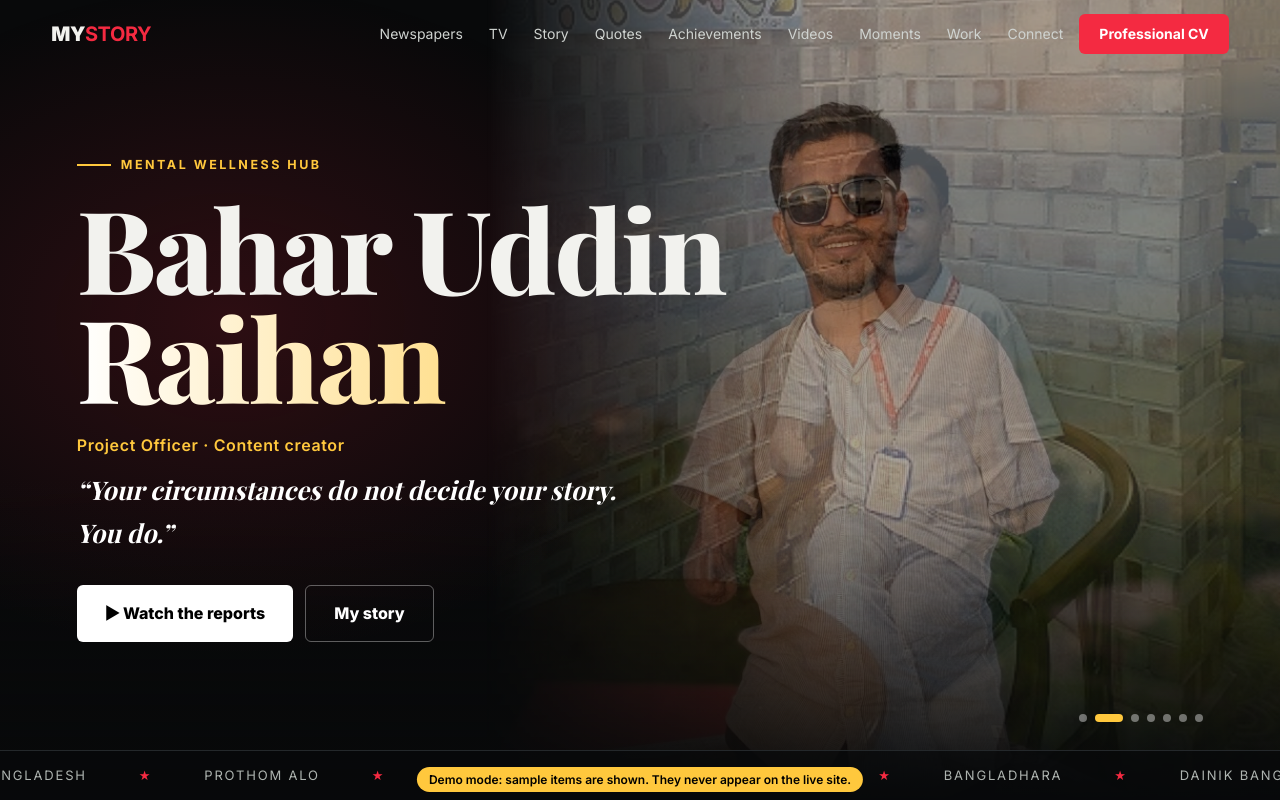
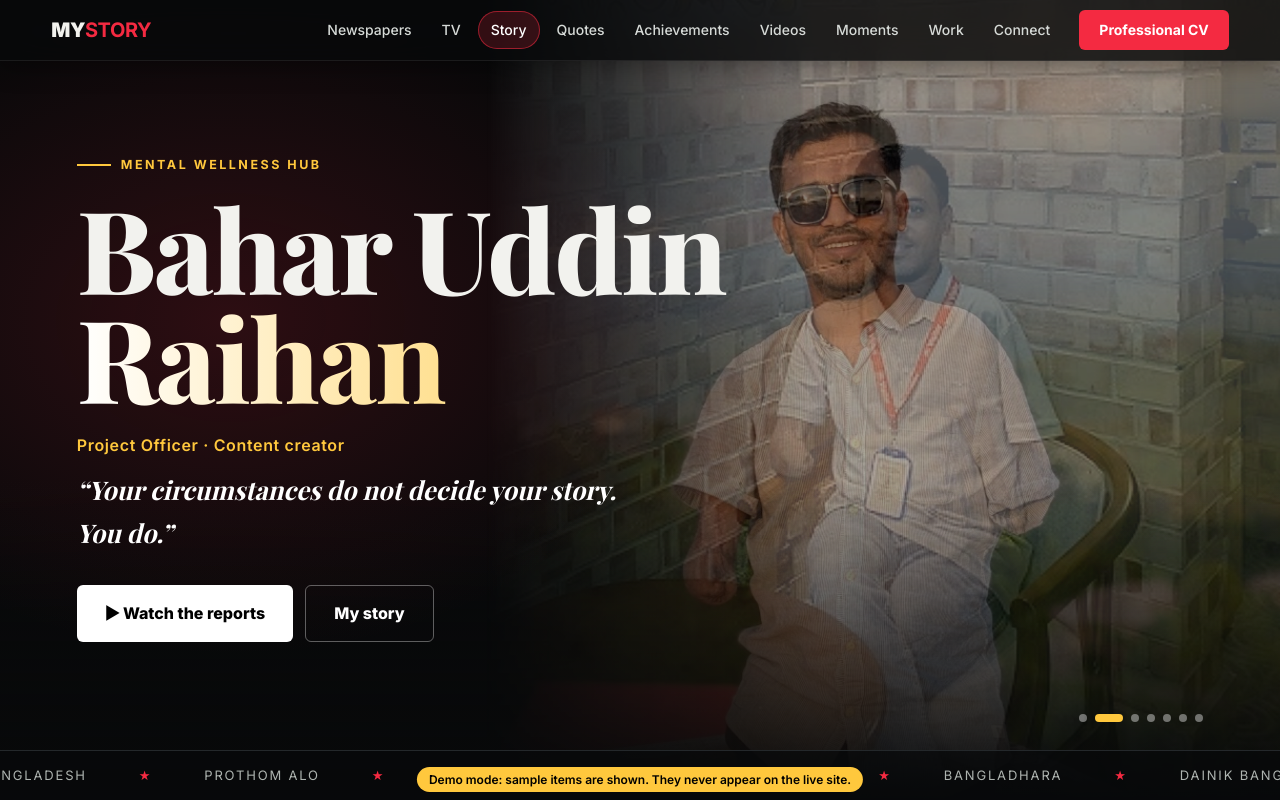
Before and after one commit to BaharRaihan/BaharRaihan.github.io, a plain HTML site: page index.html in a window 1280 px wide. Shown: the top 800 px of the page. Drawn offline with nearby package versions, Linux system fonts and the light colour scheme; a web font is replaced by a local one.

Commit message:
Add files via upload

```diff
--- a/home.css
+++ b/home.css
@@ -6,19 +6,19 @@ a{color:inherit}
 [hidden]{display:none!important}
 .demobar{background:var(--gold);color:#000;font-size:12px;font-weight:600;padding:3px 12px;position:fixed;left:50%;transform:translateX(-50%);bottom:8px;border-radius:99px;z-index:80}
 /* nav */
-.nav{position:fixed;inset:0 0 auto 0;z-index:50;display:flex;justify-content:space-between;align-items:center;gap:16px;padding:14px clamp(18px,4vw,56px);transition:.4s}
-.nav.solid,.nav.open{background:rgba(8,9,10,.9);backdrop-filter:blur(12px);border-bottom:1px solid var(--line)}
+.nav{position:fixed;inset:0 0 auto 0;z-index:50;display:flex;justify-content:space-between;align-items:center;gap:16px;padding:10px clamp(18px,4vw,56px);background:rgba(8,9,10,.82);backdrop-filter:blur(14px) saturate(1.4);-webkit-backdrop-filter:blur(14px) saturate(1.4);border-bottom:1px solid rgba(255,255,255,.08);box-shadow:0 6px 24px rgba(0,0,0,.35);transition:background .4s,padding .3s}
+.nav.solid,.nav.open{background:rgba(8,9,10,.95);padding-top:8px;padding-bottom:8px}
 .logo{font-weight:900;letter-spacing:-.02em;font-size:20px;text-decoration:none;white-space:nowrap}
 .logo b{color:var(--red)}
-.menu{display:flex;gap:26px;font-size:14px;color:#cfd3d0;margin-left:auto}
-.menu a{text-decoration:none}.menu a:hover{color:#fff}
-.cvbtn{background:var(--red);color:#fff;padding:9px 20px;border-radius:6px;font-weight:700;text-decoration:none;font-size:14px;white-space:nowrap}
+.menu{display:flex;gap:4px;font-size:14px;font-weight:500;color:#d6dad7;margin-left:auto}
+.menu a{text-decoration:none;position:relative;padding:8px 13px;border-radius:99px;transition:background .25s,color .25s,transform .25s}.menu a:hover{background:rgba(255,200,61,.16);color:var(--gold);transform:translateY(-1px)}.menu a.on{background:rgba(244,42,65,.18);color:#fff;box-shadow:inset 0 0 0 1px rgba(244,42,65,.55)}.menu a:focus-visible,.cvbtn:focus-visible{outline:2px solid var(--gold);outline-offset:2px}
+.cvbtn{background:var(--red);color:#fff;padding:9px 20px;border-radius:6px;font-weight:700;text-decoration:none;font-size:14px;white-space:nowrap}.cvbtn{transition:background .25s,transform .25s,box-shadow .25s}.cvbtn:hover{background:#ff4d62;transform:translateY(-1px);box-shadow:0 6px 18px rgba(244,42,65,.45)}
 .burger{display:none;width:42px;height:42px;border-radius:8px;border:1px solid #3a3f42;background:transparent;color:#fff;font-size:20px;cursor:pointer}
 @media(max-width:980px){
   .burger{display:block;margin-left:auto}
   .menu{display:none;position:absolute;left:0;right:0;top:100%;flex-direction:column;gap:0;background:rgba(8,9,10,.96);border-bottom:1px solid var(--line);padding:8px clamp(18px,4vw,56px) 16px}
   .nav.open .menu{display:flex}
-  .menu a{padding:12px 0;border-bottom:1px solid var(--line);font-size:16px}
+  .menu a{padding:12px 6px;border-radius:8px;border-bottom:1px solid var(--line);font-size:16px}.menu a:hover{transform:none}
 }
 .pbar{position:fixed;left:0;top:0;height:3px;width:0;background:linear-gradient(90deg,var(--green),var(--gold),var(--red));z-index:70}
 /* hero with sliding background pictures */
--- a/home.js
+++ b/home.js
@@ -182,7 +182,14 @@ ${pics.length ? row("gg", "moments", "Moments", "Photos from the journey", pics.
     const r = tl.getBoundingClientRect();
     fill.style.height = Math.max(0, Math.min(r.height, innerHeight * 0.6 - r.top)) + "px";
   };
-  addEventListener("scroll", onScroll, { passive: true }); onScroll();
+  // highlight the menu link of the section you are in
+  const links = [...document.querySelectorAll("#menu a")];
+  const spy = () => {
+    let cur = "";
+    links.forEach((a) => { const s = document.querySelector(a.getAttribute("href")); if (s && s.getBoundingClientRect().top <= innerHeight * 0.35) cur = a.getAttribute("href"); });
+    links.forEach((a) => a.classList.toggle("on", a.getAttribute("href") === cur));
+  };
+  addEventListener("scroll", () => { onScroll(); spy(); }, { passive: true }); onScroll(); spy();
 
   // ---- footer + support (quiet)
   $("copy").textContent = "© " + new Date().getFullYear() + " " + S.name;
--- a/index.html
+++ b/index.html
@@ -17,7 +17,7 @@
 <link rel="apple-touch-icon" href="icon-192.png">
 <link rel="preconnect" href="https://fonts.googleapis.com">
 <link href="https://fonts.googleapis.com/css2?family=Inter:wght@400;500;600;700;800;900&family=Playfair+Display:ital,wght@0,700;0,800;1,600&display=swap" rel="stylesheet">
-<link rel="stylesheet" href="home.css?v=6c86bbe3">
+<link rel="stylesheet" href="home.css?v=2a7e2650">
 </head>
 <body data-page="home">
 <div id="demoBar" class="demobar" hidden>Demo mode: sample items are shown. They never appear on the live site.</div>
@@ -41,6 +41,6 @@
 </dialog>
 <script src="content.js?v=c93c5c2a"></script>
 <script src="icons.js?v=9d6781a3"></script>
-<script src="home.js?v=289a116e"></script>
+<script src="home.js?v=adef58a3"></script>
 </body>
 </html>
```
